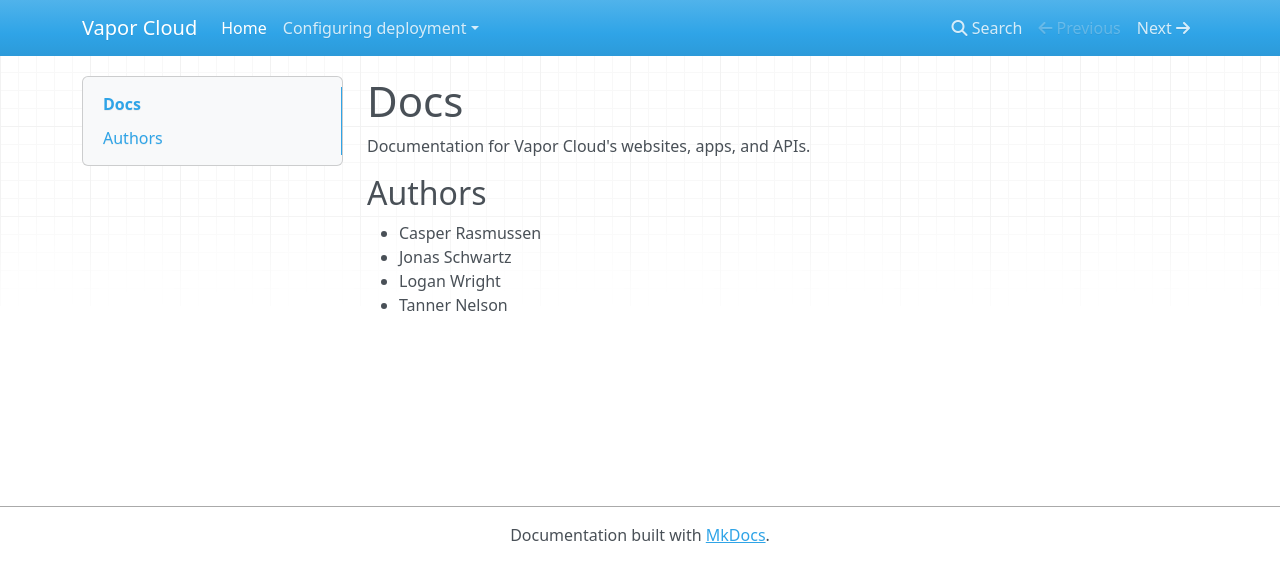
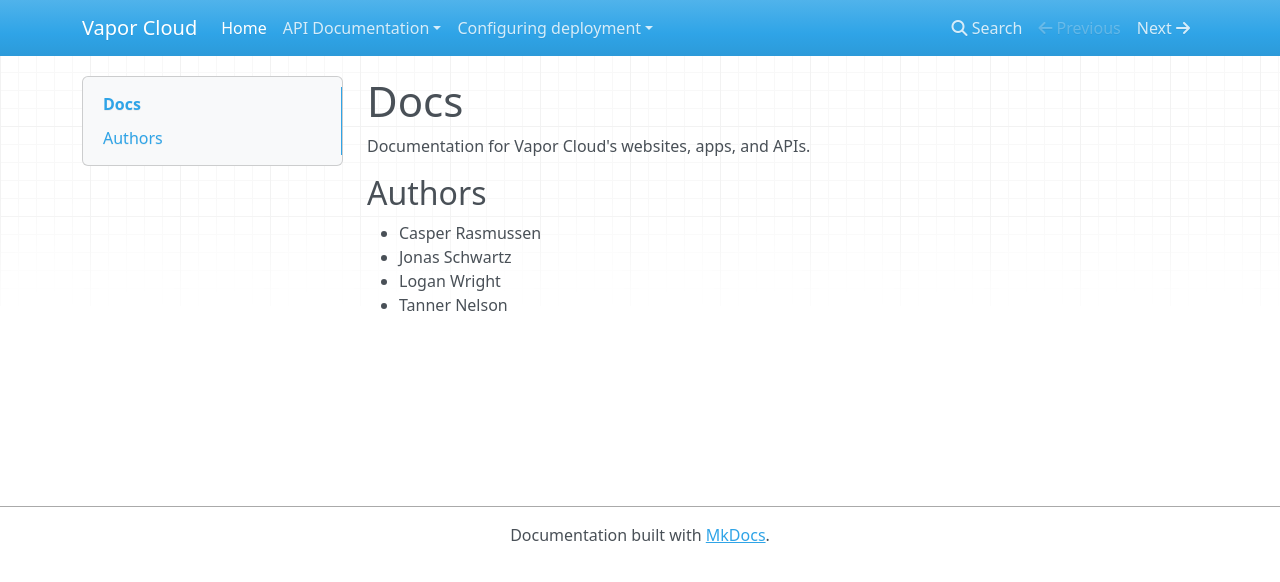
Before and after one commit to qutheory/cloud-documentation, an MkDocs documentation site: the page built from docs/index.md, in a window 1280 px wide. Shown: the top 582 px of the page. Built offline with MkDocs 1.6.1, drawn with Linux system fonts in a browser that asks for light colours; nearby versions of some CDN libraries; old or Windows-style settings are respelled for this version of MkDocs.

Commit message:
Testing manual order

```diff
--- a/mkdocs.yml
+++ b/mkdocs.yml
@@ -1,6 +1,8 @@
 site_name: 'Vapor Cloud'
 pages:
 - Home: 'index.md'
+- API Documentation:
+    - 'Admin API': 'api/admin-api.md'
 - Configuring deployment:
     - 'Introduction to .vcloud.yml': 'configuring-deployment/introduction-to-vcloud.yml.md'
     - 'General': 'configuring-deployment/general.md'
```
